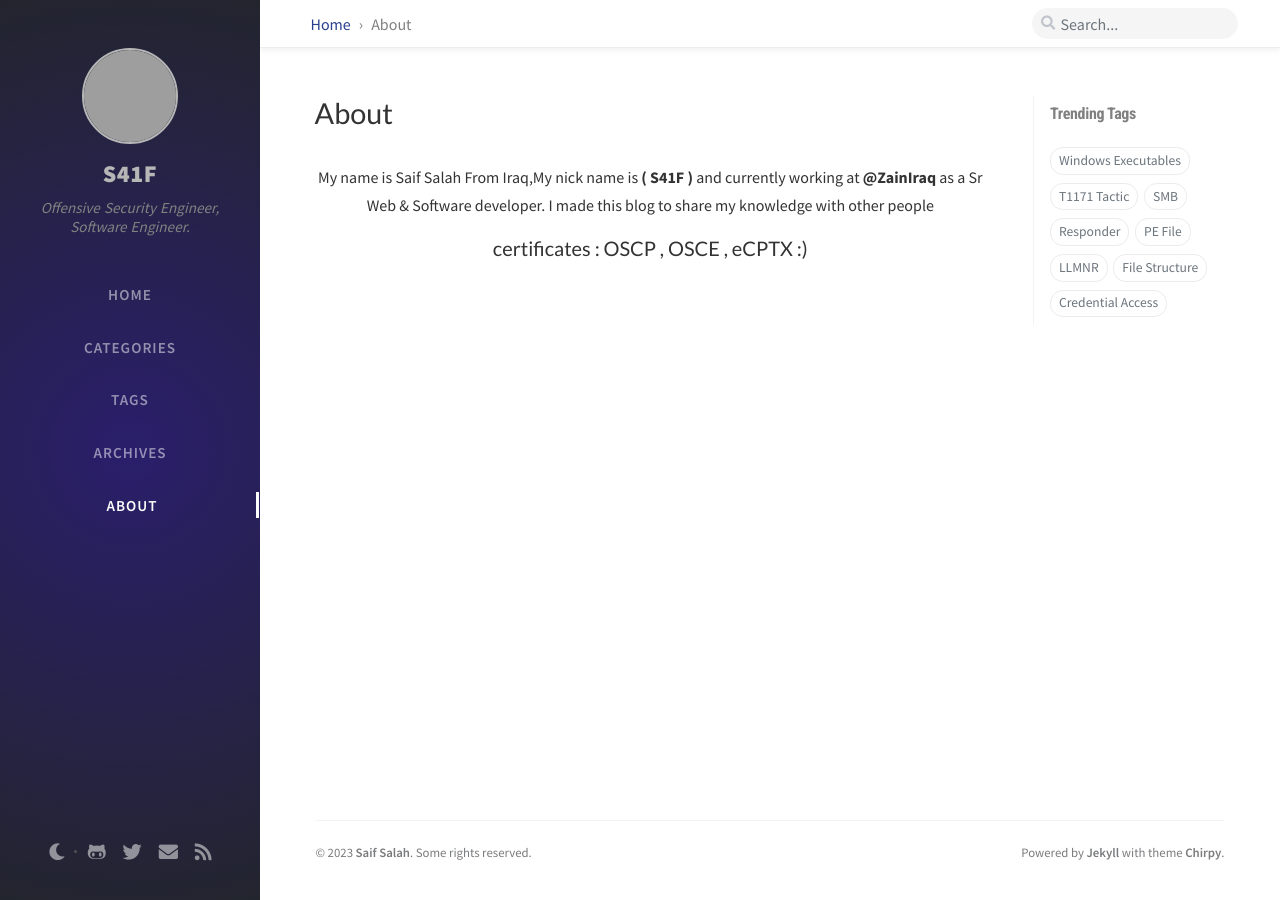
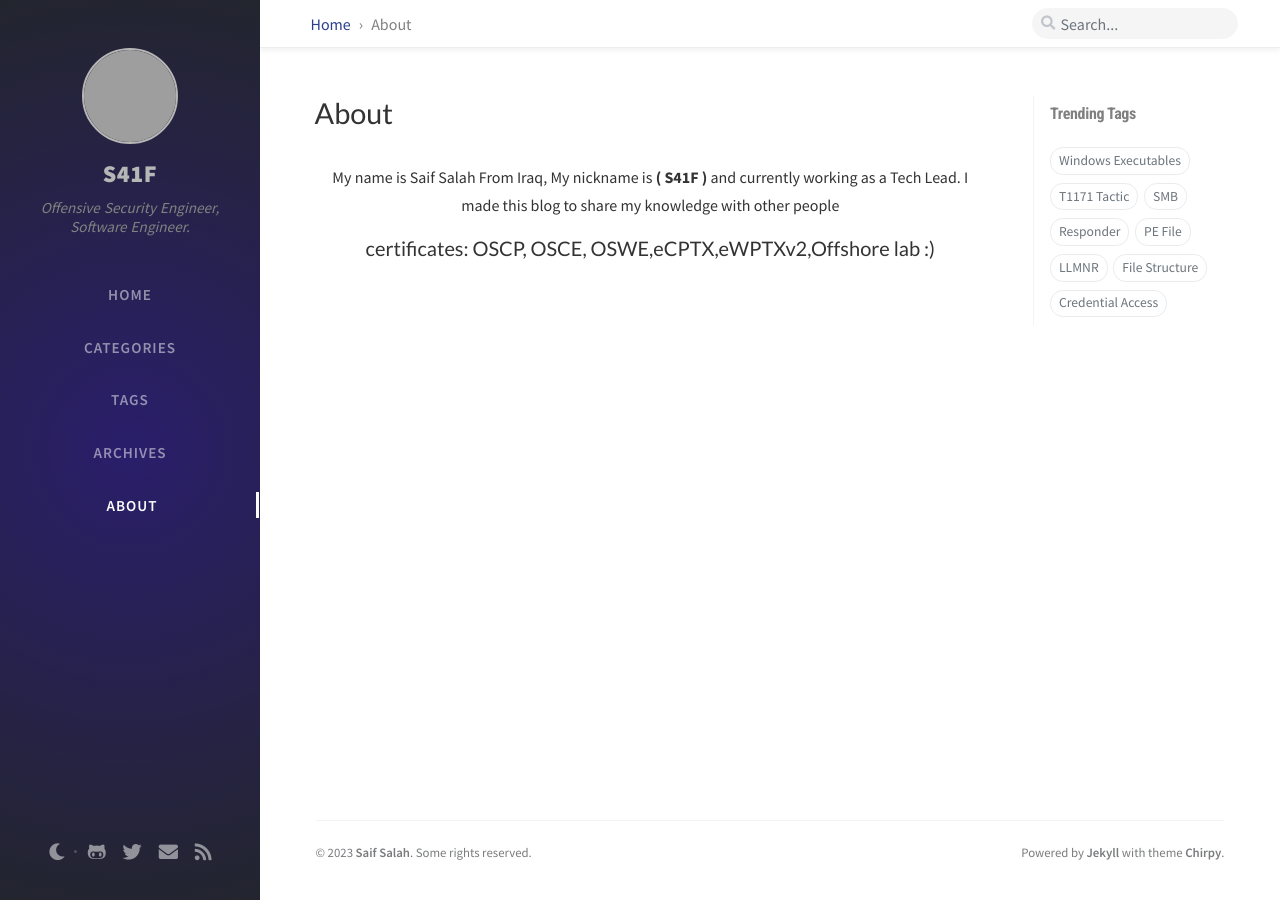
Before and after one commit to SaifSalah/saifsalah.github.io, a Jekyll site: the page built from tabs/about.md, in a window 1280 px wide. Built offline with Jekyll 4.4.1, drawn with Linux system fonts in a browser that asks for light colours; nearby versions of some CDN libraries; comment, search, counter and statistics services are not loaded; grey boxes are pictures that could not be loaded.

Commit message:
Update about.md

```diff
--- a/tabs/about.md
+++ b/tabs/about.md
@@ -4,8 +4,8 @@ title: About
 
 <center>
 
-My name is Saif Salah From Iraq,My nick name is <b>( S41F )</b> and currently working at <b>@ZainIraq</b> as a Sr Web & Software developer.
+My name is Saif Salah From Iraq, My nickname is <b>( S41F )</b> and currently working as a Tech Lead.
 I made this blog to share my knowledge with other people
 <br>
-<h3>certificates : OSCP , OSCE , eCPTX :)</h3>
+<h3>certificates: OSCP, OSCE, OSWE,eCPTX,eWPTXv2,Offshore lab :)</h3>
 </center>
```
